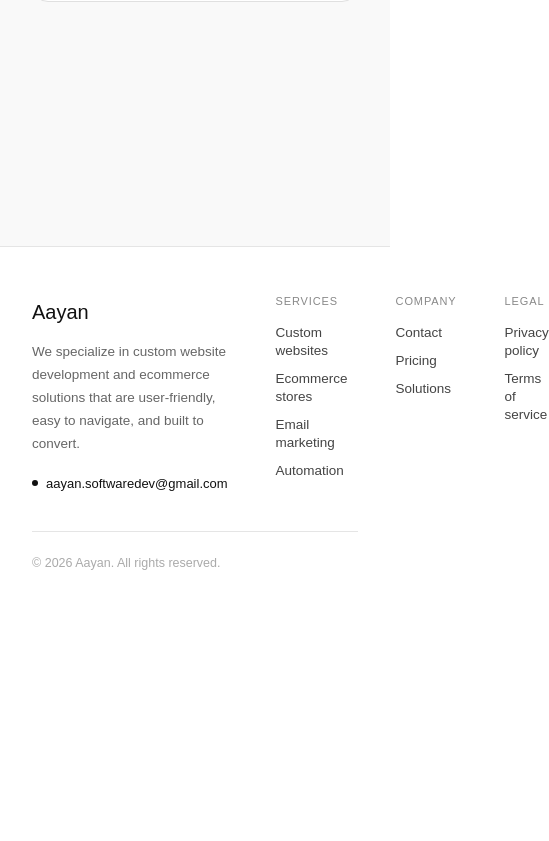
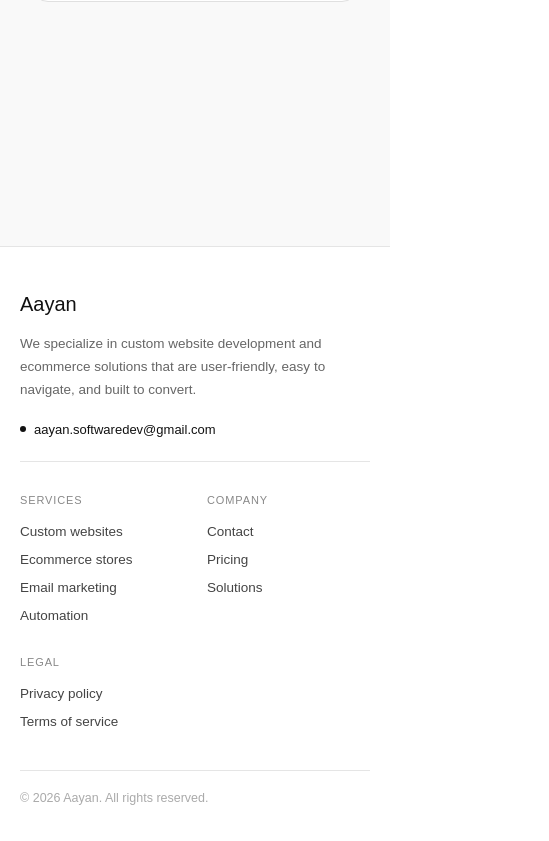
Before and after one commit to Aayan-SoftwareDev/Main-Portfolio, a React (Vite) app in the folder frontend/: page /auth/login in a window 390 px wide. Shown: the part 664-1505 px from the top of the page, 549 px wide, since content can reach past the window. Before the commit the page ends 1258 px from the top, so only its background shows below. Built offline with nearby package versions, Linux system fonts and the light colour scheme; no server answers.

Commit message:
made it responsive

```diff
--- a/frontend/src/components/Footer.css
+++ b/frontend/src/components/Footer.css
@@ -112,3 +112,44 @@
   border-color: #111;
   color: #111;
 }
+
+/* ─── Tablet (≤860px) ─── */
+@media (max-width: 860px) {
+  .footer-grid {
+    grid-template-columns: 1.4fr 1fr 1fr;
+    gap: 2rem;
+  }
+
+  /* Brand spans full width on its own row */
+  .footer-brand {
+    grid-column: 1 / -1;
+    padding-bottom: 1.5rem;
+    border-bottom: 0.5px solid #e5e5e5;
+  }
+}
+
+/* ─── Mobile (≤580px) ─── */
+@media (max-width: 580px) {
+  .footer {
+    padding: 2.5rem 1.25rem 1.25rem;
+  }
+
+  .footer-grid {
+    grid-template-columns: 1fr 1fr;
+    gap: 2rem 1.5rem;
+  }
+
+  /* Brand still full width */
+  .footer-brand {
+    grid-column: 1 / -1;
+    padding-bottom: 1.5rem;
+    border-bottom: 0.5px solid #e5e5e5;
+  }
+
+  .footer-bottom {
+    flex-direction: column;
+    align-items: flex-start;
+    gap: 1rem;
+    padding-top: 1.25rem;
+  }
+}
```
